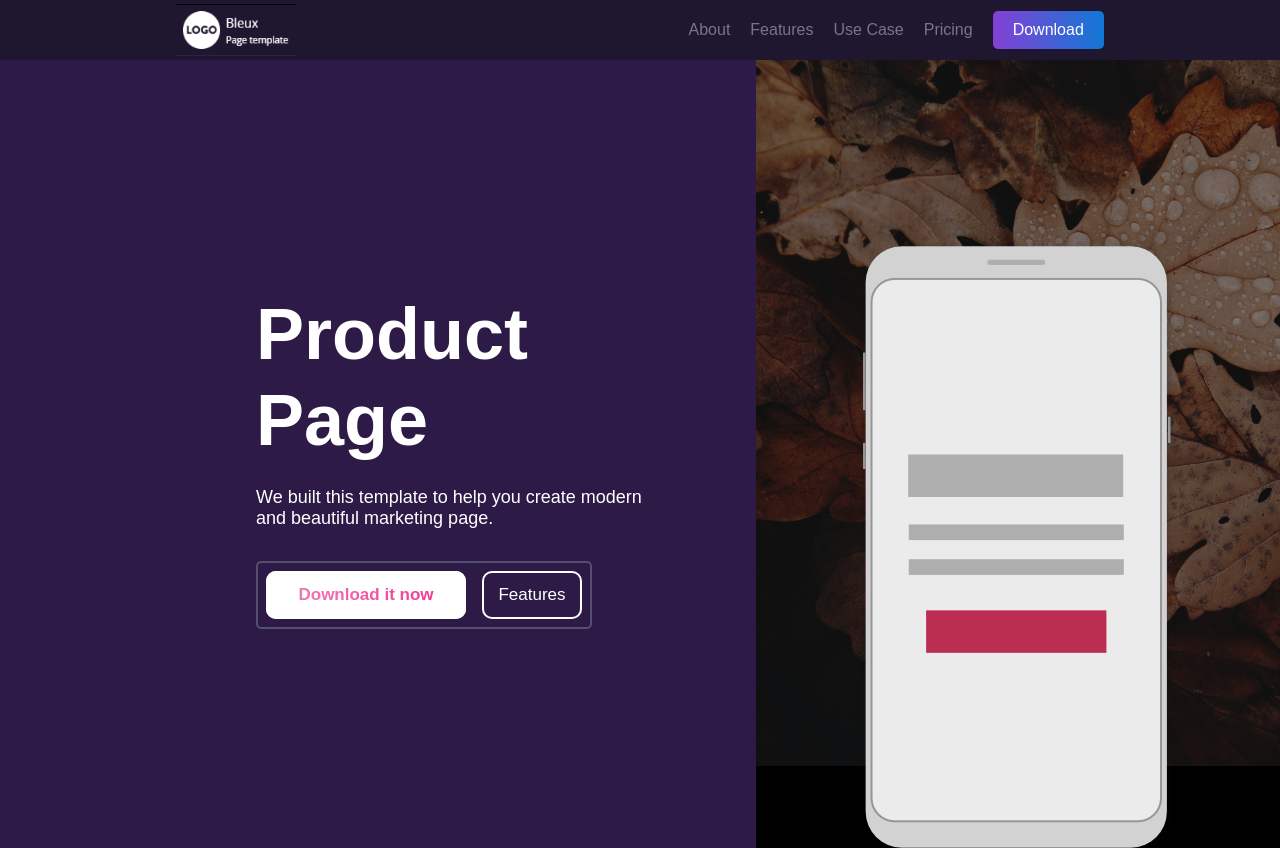
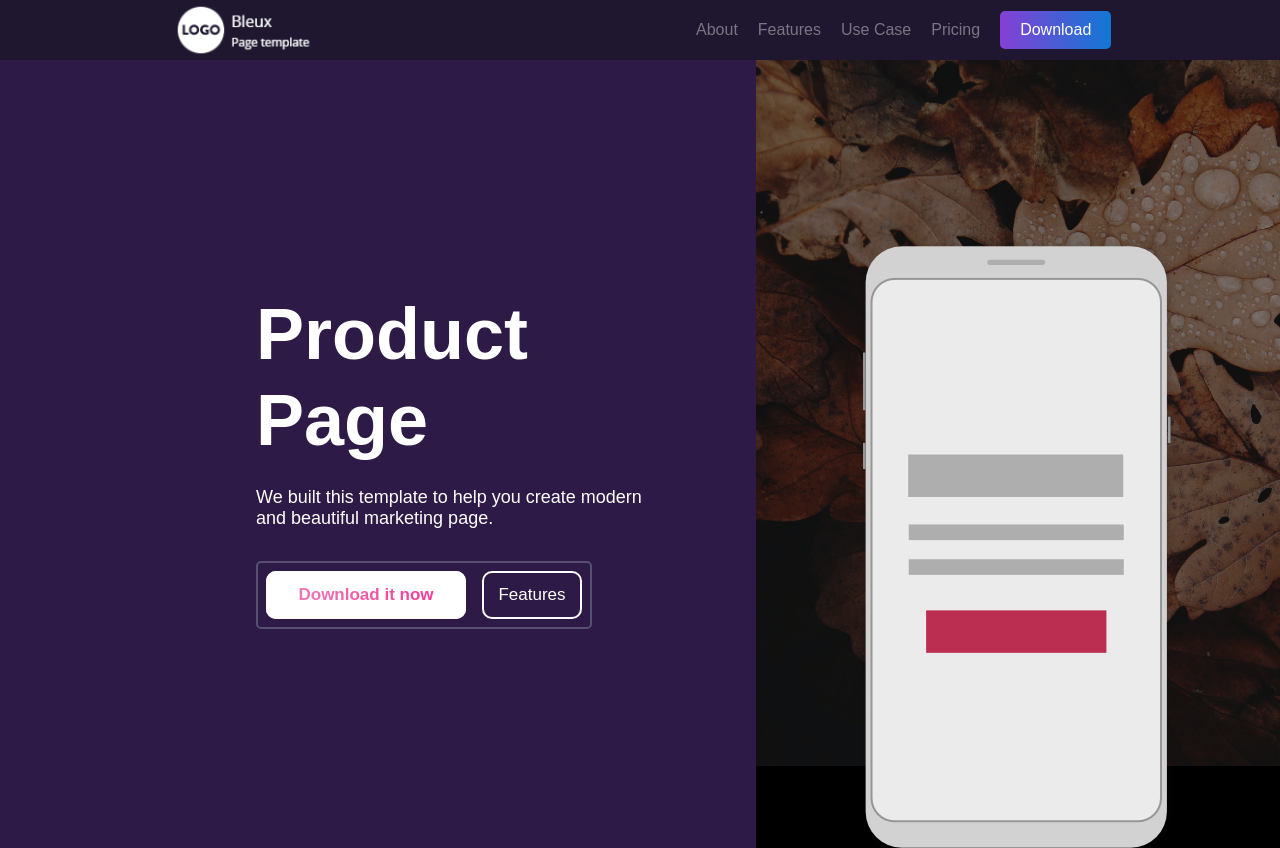
Before and after one commit to saaqes/Bleux, a plain HTML site: page index.html in a window 1280 px wide. Shown: the top 848 px of the page. Drawn offline with Linux system fonts and the light colour scheme.

Commit message:
index.html

```diff
--- a/index.html
+++ b/index.html
@@ -9,7 +9,7 @@
 </head>
 <body>
     <header>
-        <img width="120" src="assets/imagenes/logo.png" alt="Bleux Logo" class="logo">
+        <img width="150" src="assets/imagenes/logo.png" alt="Bleux Logo" class="logo">
         <nav>
             <ul>
                 <li><a href="#">About</a></li>
```
